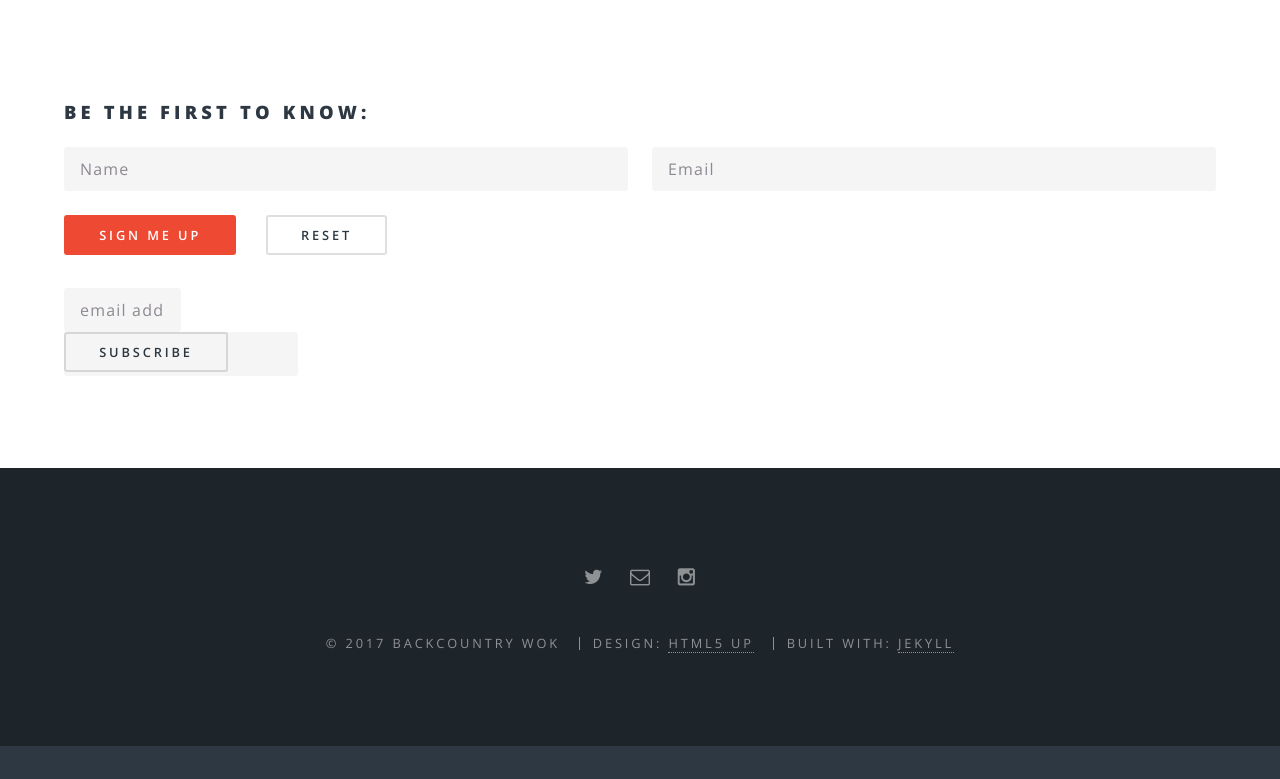
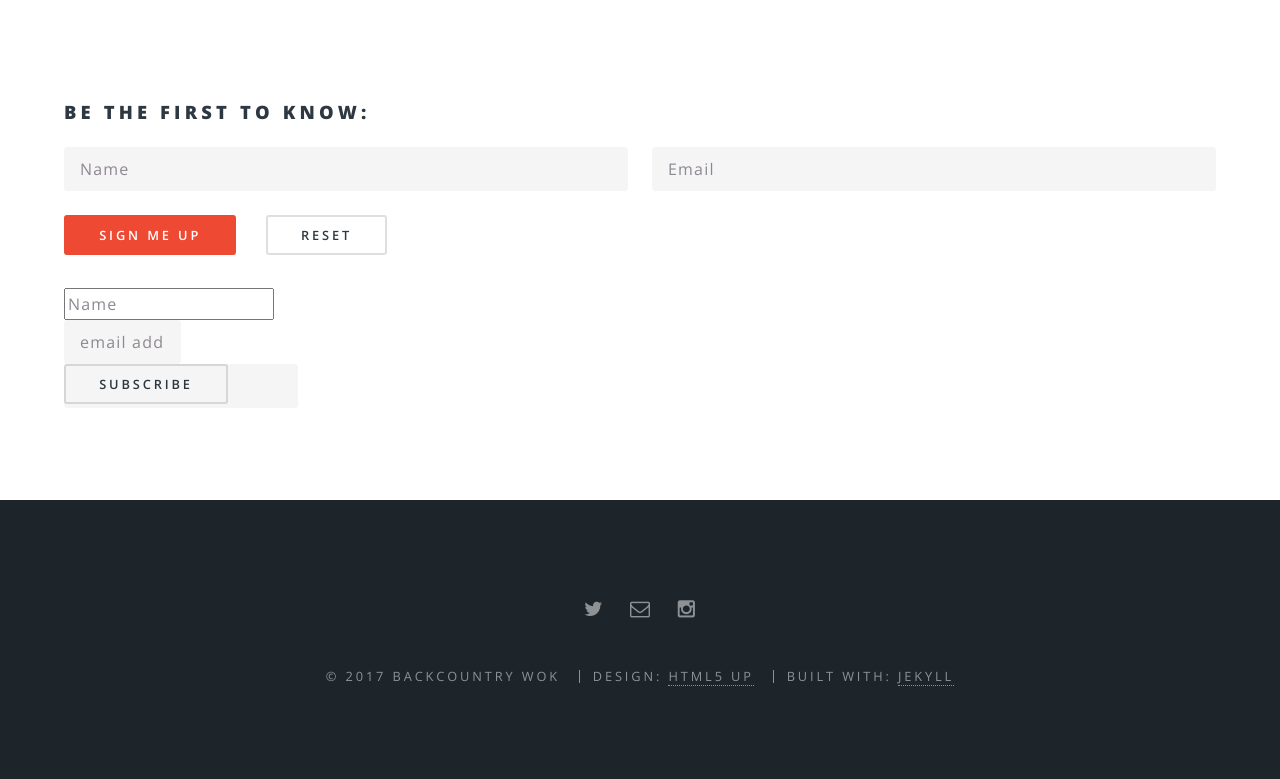
Before and after one commit to backcountrywok/backcountrywok.github.io, a Jekyll site: the page built from signmeup.html, in a window 1280 px wide. Shown: the part 393-1172 px from the top of the page. Built offline with Jekyll 4.4.1, drawn with Linux system fonts in a browser that asks for light colours; comment, search, counter and statistics services are not loaded; before the commit the page ends 1139 px from its top, so only the background shows below that.

Commit message:
Test run on signuppage

```diff
--- a/signmeup.html
+++ b/signmeup.html
@@ -23,19 +23,14 @@ title: Coming soon
 				</form>
 
 				<!-- Begin MailChimp Signup Form -->
-<link href="//cdn-images.mailchimp.com/embedcode/slim-10_7.css" rel="stylesheet" type="text/css">
-<style type="text/css">
 
-	/* Add your own MailChimp form style overrides in your site stylesheet or in this style block.
-	   We recommend moving this block and the preceding CSS link to the HEAD of your HTML file. */
-</style>
 <div id="mc_embed_signup">
 <form action="//backcountrywok.us16.list-manage.com/subscribe/post?u=7b974cbe9913ef445068357e6&amp;id=7e951b1e1b" method="post" id="mc-embedded-subscribe-form" name="mc-embedded-subscribe-form" class="validate" target="_blank" novalidate>
 	<div class="row uniform">
 		<div id="mc_embed_signup_scroll">
-			<!-- <div class="6u 12u$(xsmall)">
-			<input type="email" value="" name="EMAIL" class="email" id="mce-EMAIL" placeholder="email address" required>
-		</div> -->
+			<div class="6u 12u$(xsmall)">
+			<input type="name" value="" name="NAME" class="name" id="mce-name" placeholder="Name" required>
+		</div>
 
 		<div class="6u 12u$(xsmall)">
 		<input type="email" value="" name="EMAIL" class="email" id="mce-EMAIL" placeholder="email address" required>
```
